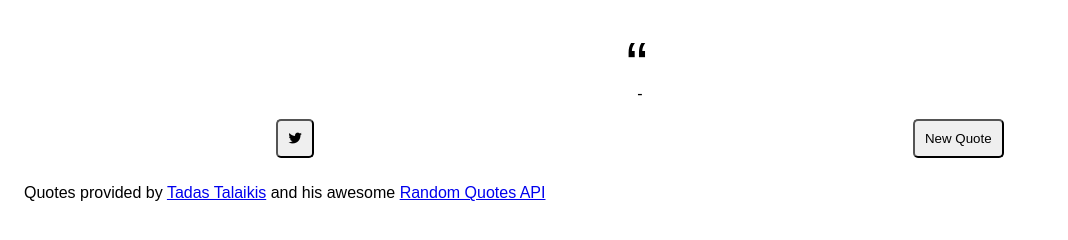
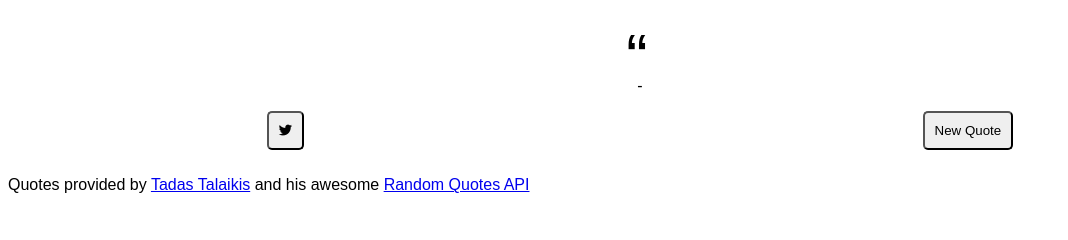
Before and after one commit to rajputd/random-quote-generator, a website built with webpack: page public/index.html in a window 1280 px wide. Shown: the whole page, without its empty margins (0-1068 px from the left). Built offline with nearby package versions, Linux system fonts and the light colour scheme; no server answers.

Commit message:
Remove unneeded styles from App.css

```diff
--- a/src/css/App.css
+++ b/src/css/App.css
@@ -1,4 +1,3 @@
 .App {
-  margin: 1rem;
   font-family: Arial, Helvetica, sans-serif;
 }
```
